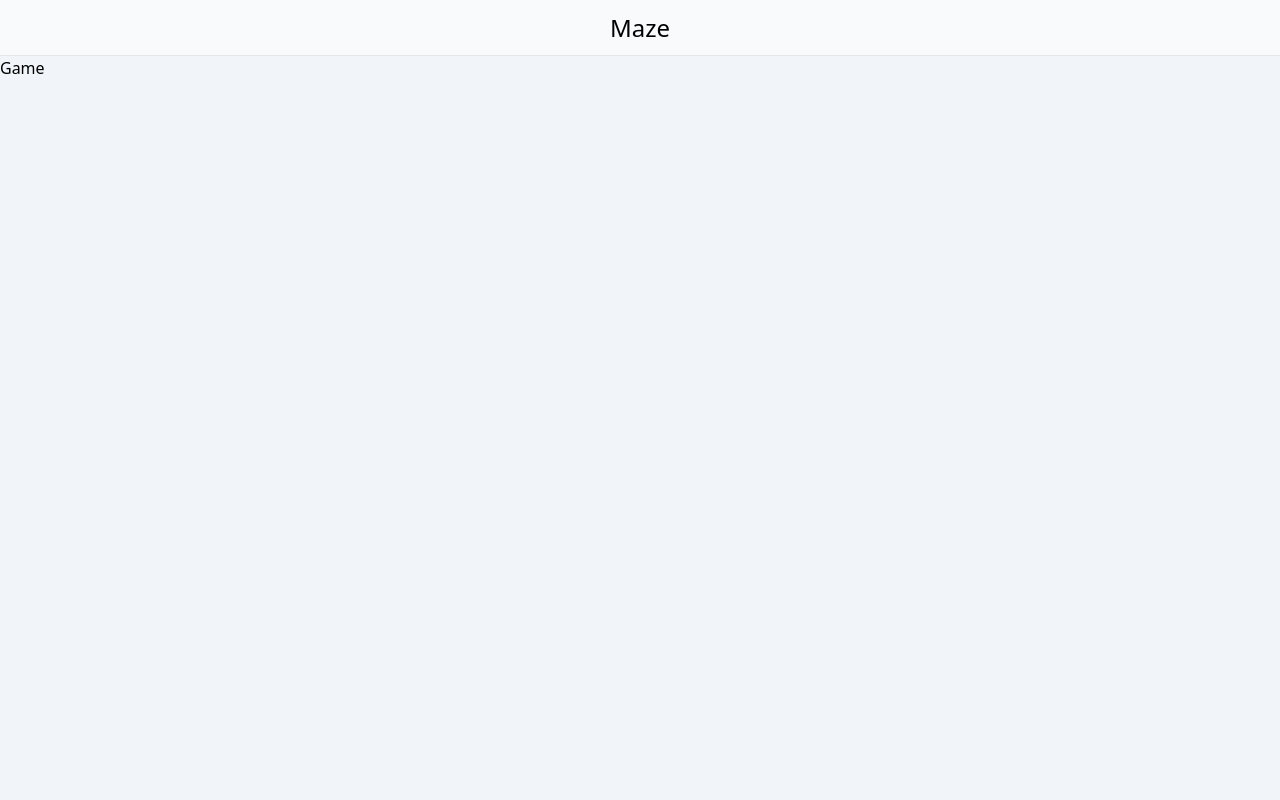
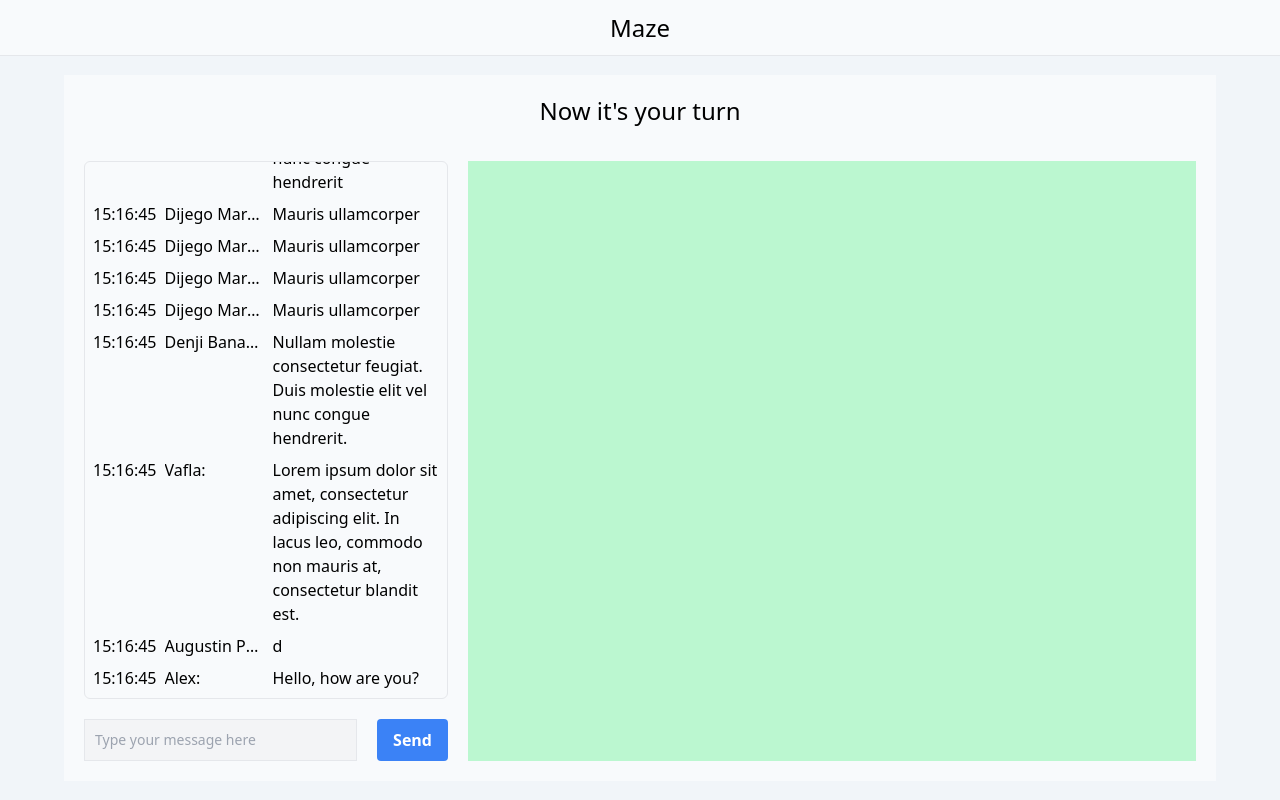
Before and after one commit to RestingState/halo-lab-tf, a React (Vite) app: page /game/1 in a window 1280 px wide. Built offline with nearby package versions, Linux system fonts and the light colour scheme.

Commit message:
added static layout for Game page

```diff
--- a/src/routes/game.tsx
+++ b/src/routes/game.tsx
@@ -1,3 +1,140 @@
 export default function Game() {
-  return <main>Game</main>;
+  return (
+    <main className="flex h-[calc(100vh-3.5rem)] items-center justify-center">
+      <div className="flex h-[95%] w-[90%] flex-col justify-between bg-slate-50 px-5 py-5">
+        <h1 className="text-center text-2xl">Now it's your turn</h1>
+        <div className="grid h-[90%] grid-cols-[1fr_2fr] gap-5">
+          <Chat />
+          <PlayingField />
+        </div>
+      </div>
+    </main>
+  )
 }
+
+const messages = [
+  {
+    id: 1,
+    message: 'Hello, how are you?',
+    user: {
+      username: 'Alex',
+    },
+    date: '2023-05-22 15:16:45',
+  },
+  {
+    id: 2,
+    message: 'd',
+    user: {
+      username: 'Augustin Porebryk',
+    },
+    date: '2023-05-22 15:16:45',
+  },
+  {
+    id: 3,
+    message:
+      'Lorem ipsum dolor sit amet, consectetur adipiscing elit. In lacus leo, commodo non mauris at, consectetur blandit est.',
+    user: {
+      username: 'Vafla',
+    },
+    date: '2023-05-22 15:16:45',
+  },
+  {
+    id: 4,
+    message:
+      'Nullam molestie consectetur feugiat. Duis molestie elit vel nunc congue hendrerit.',
+    user: {
+      username: 'Denji Banana',
+    },
+    date: '2023-05-22 15:16:45',
+  },
+  {
+    id: 5,
+    message: 'Mauris ullamcorper',
+    user: {
+      username: 'Dijego Maradonna',
+    },
+    date: '2023-05-22 15:16:45',
+  },
+  {
+    id: 6,
+    message: 'Mauris ullamcorper',
+    user: {
+      username: 'Dijego Maradonna',
+    },
+    date: '2023-05-22 15:16:45',
+  },
+  {
+    id: 7,
+    message: 'Mauris ullamcorper',
+    user: {
+      username: 'Dijego Maradonna',
+    },
+    date: '2023-05-22 15:16:45',
+  },
+  {
+    id: 8,
+    message: 'Mauris ullamcorper',
+    user: {
+      username: 'Dijego Maradonna',
+    },
+    date: '2023-05-22 15:16:45',
+  },
+  {
+    id: 9,
+    message:
+      'Nullam molestie consectetur feugiat. Duis molestie elit vel nunc congue hendrerit',
+    user: {
+      username: 'Dijego Maradonna',
+    },
+    date: '2023-05-22 15:16:45',
+  },
+  {
+    id: 10,
+    message:
+      'Nullam molestie consectetur feugiat. Duis molestie elit vel nunc congue hendrerit',
+    user: {
+      username: 'Dijego Maradonna',
+    },
+    date: '2023-05-22 15:16:45',
+  },
+]
+
+function Chat() {
+  return (
+    <div className="flex h-full flex-col gap-5">
+      <div className="relative grow rounded-md border">
+        <div className="absolute inset-0 flex h-full flex-col-reverse gap-2 overflow-y-auto p-2">
+          {messages.map(({ id, message, date, user }) => {
+            const datetime = new Date(date)
+            return (
+              <div
+                key={id}
+                className="grid grid-cols-[max-content_100px_2fr] gap-2"
+              >
+                <div>
+                  {`${datetime.getHours()}:${datetime.getMinutes()}:${datetime.getSeconds()}`}
+                </div>
+                <div className="truncate">{`${user.username}:`}</div>
+                <div>{message}</div>
+              </div>
+            )
+          })}
+        </div>
+      </div>
+      <form className="flex gap-5">
+        <input
+          type="text"
+          id="first_name"
+          className="block w-full border bg-gray-100 p-2.5 text-sm focus:outline-0"
+          placeholder="Type your message here"
+          required
+        />
+        <button className="btn btn-blue">Send</button>
+      </form>
+    </div>
+  )
+}
+
+function PlayingField() {
+  return <div className="h-full bg-green-200"></div>
+}
```
